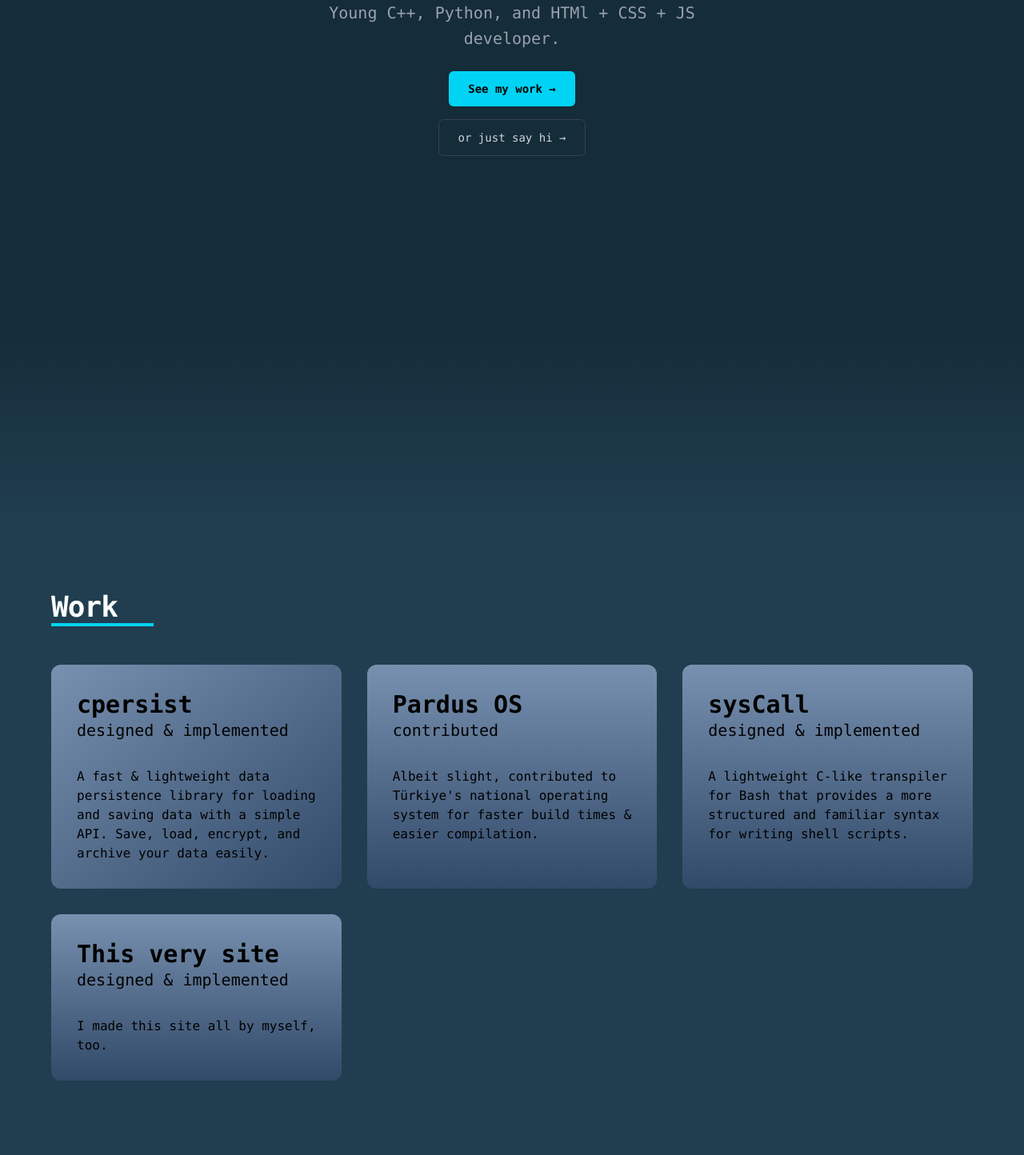
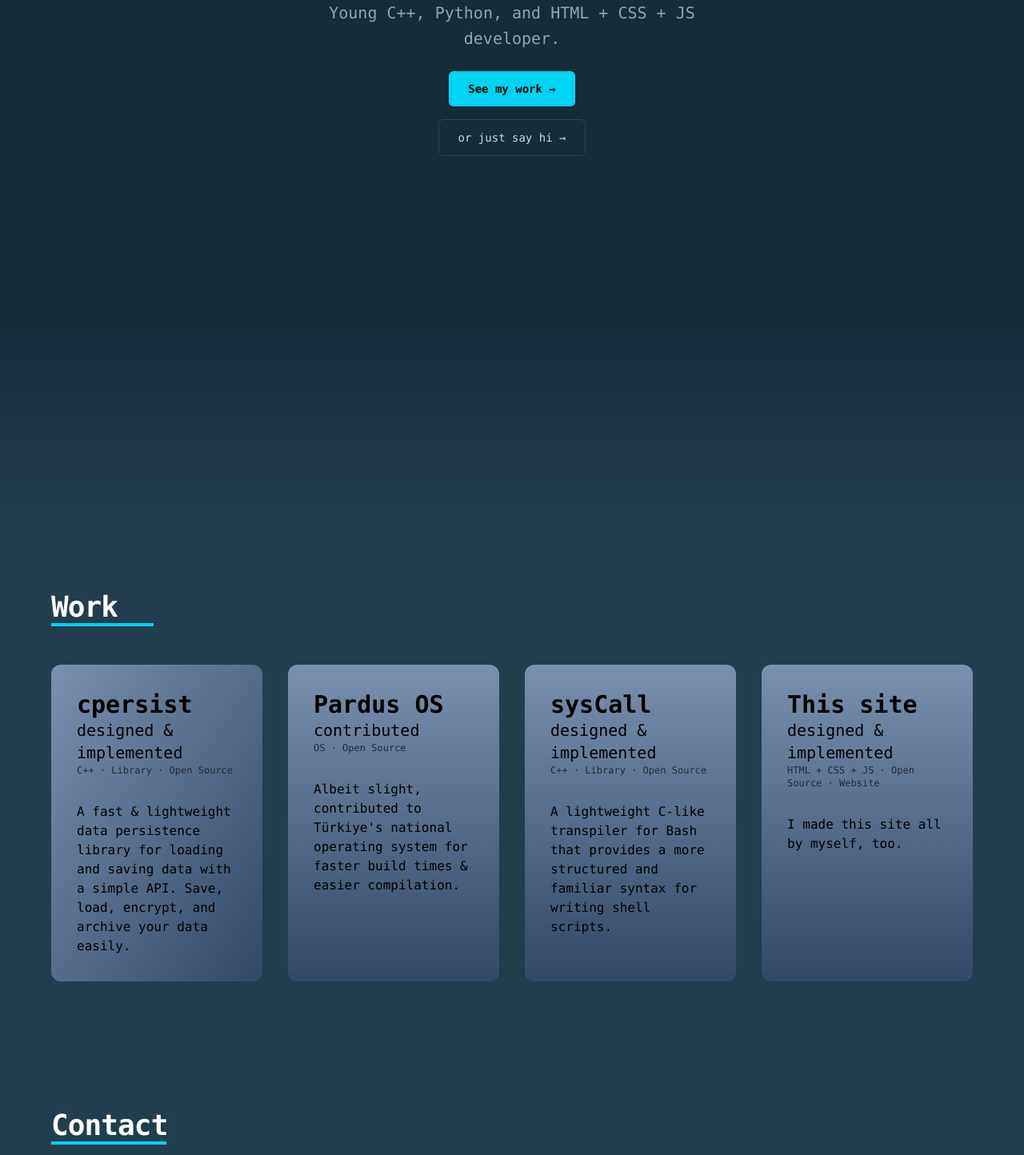
Before and after one commit to Mher-DeLight/Lander-Site, a website: page src/index.html in a window 1280 px wide. Shown: the part 397-1841 px from the top of the page at 80% size. Drawn offline with nearby package versions, Linux system fonts and the light colour scheme; files that its build step writes are made by us from their sources.

Commit message:
fixed typos and prettified a little

```diff
--- a/src/index.html
+++ b/src/index.html
@@ -35,7 +35,7 @@
                 </h1>
 
                 <p class="mt-2 font-mono text-center max-w-xl text-xl leading-relaxed text-gray-400">
-                    Young C++, Python, and HTMl + CSS + JS developer.
+                    Young C++, Python, and HTML + CSS + JS developer.
                 </p>
 
                 <div class="mt-6 flex flex-col items-center gap-4">
@@ -71,8 +71,8 @@
                 <div class="h-1 w-32 bg-cyan-400"></div>
             </div>
 
-            <div class="grid gap-8 md:grid-cols-3">
-                <a href="https://www.github.com/Mher-DeLight/cpersist" target="_blank">
+            <div class="grid gap-8 md:grid-cols-2 lg:grid-cols-4">
+                <a href="https://www.github.com/Mher-DeLight/cpersist" target="_blank" rel="noopener noreferrer">
                     <div class="h-full w-full bg-gradient-to-br from-[#7991B0] to-[#324a69]
                     rounded-xl border p-8 border-none
                     transition duration-200 ease-in-out
@@ -80,6 +80,7 @@
 
                         <h3 class="font-mono text-3xl font-bold">cpersist</h3>
                         <p class="font-mono text-xl">designed & implemented</p>
+                        <p class="font-mono text-xs text-gray-800">C++ · Library · Open Source</p>
 
                         <p class="mt-8 font-mono">
                             A fast & lightweight data persistence library for loading and
@@ -96,6 +97,7 @@
 
                     <h3 class="font-mono text-3xl font-bold">Pardus OS</h3>
                     <p class="font-mono text-xl">contributed</p>
+                    <p class="font-mono text-xs text-gray-800">OS · Open Source</p>
 
                     <p class="mt-8 font-mono">
                         Albeit slight, contributed to Türkiye's national operating
@@ -103,7 +105,7 @@
                     </p>
                 </div>
 
-                <a href="https://www.github.com/Mher-DeLight/">
+                <a href="https://www.github.com/Mher-DeLight/" target="_blank" rel="noopener noreferrer">
                     <div class="h-full w-full bg-gradient-to-b from-[#7991B0] to-[#324a69]
                     rounded-xl border border-none p-8
                     transition duration-200 ease-in-out
@@ -111,6 +113,7 @@
 
                         <h3 class="font-mono text-3xl font-bold">sysCall</h3>
                         <p class="font-mono text-xl">designed & implemented</p>
+                        <p class="font-mono text-xs text-gray-800">C++ · Library · Open Source</p>
 
                         <p class="mt-8 font-mono">
                             A lightweight C-like transpiler for Bash that provides a more structured and familiar syntax
@@ -125,8 +128,9 @@
                     transition duration-200 ease-in-out
                     hover:-translate-y-4 hover:from-white">
 
-                        <h3 class="font-mono text-3xl font-bold">This very site</h3>
+                        <h3 class="font-mono text-3xl font-bold">This site</h3>
                         <p class="font-mono text-xl">designed & implemented</p>
+                        <p class="font-mono text-xs text-gray-800">HTML + CSS + JS · Open Source · Website </p>
 
                         <p class="mt-8 font-mono">
                             I made this site all by myself, too.
```
